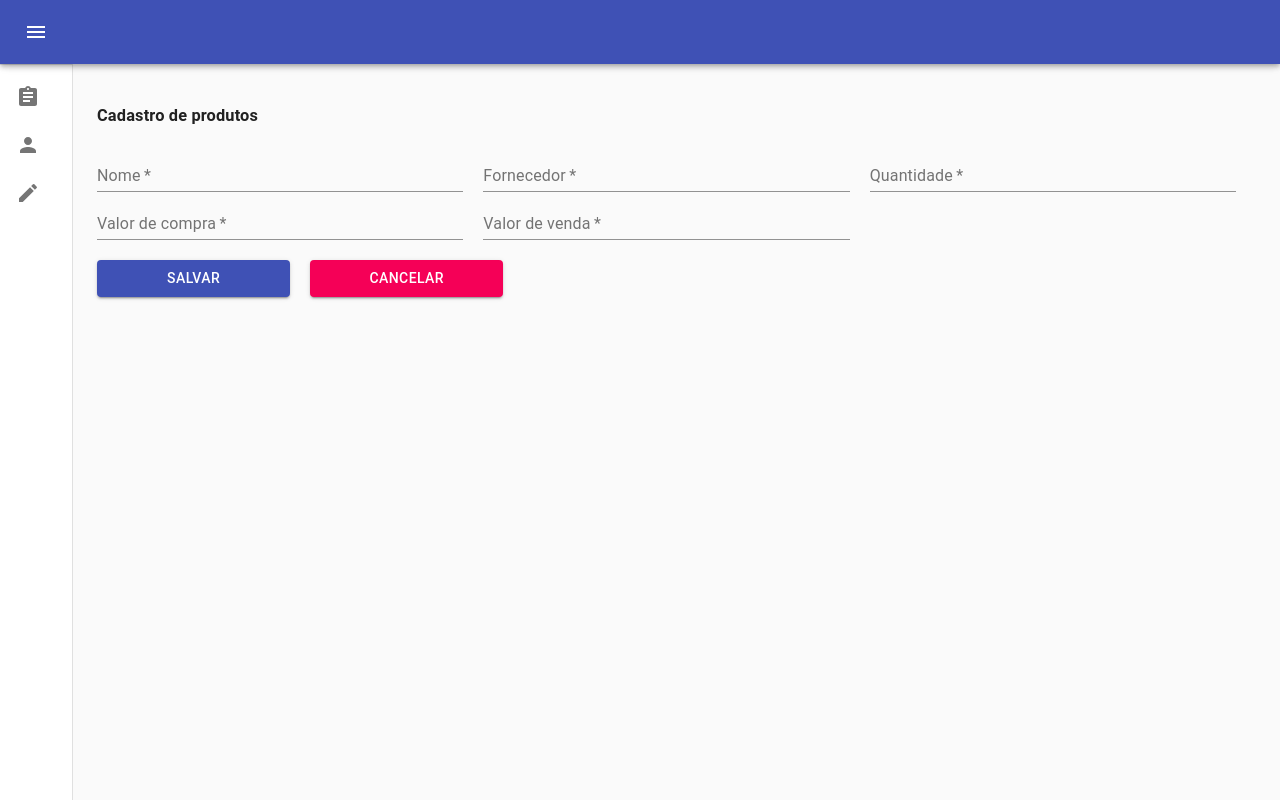
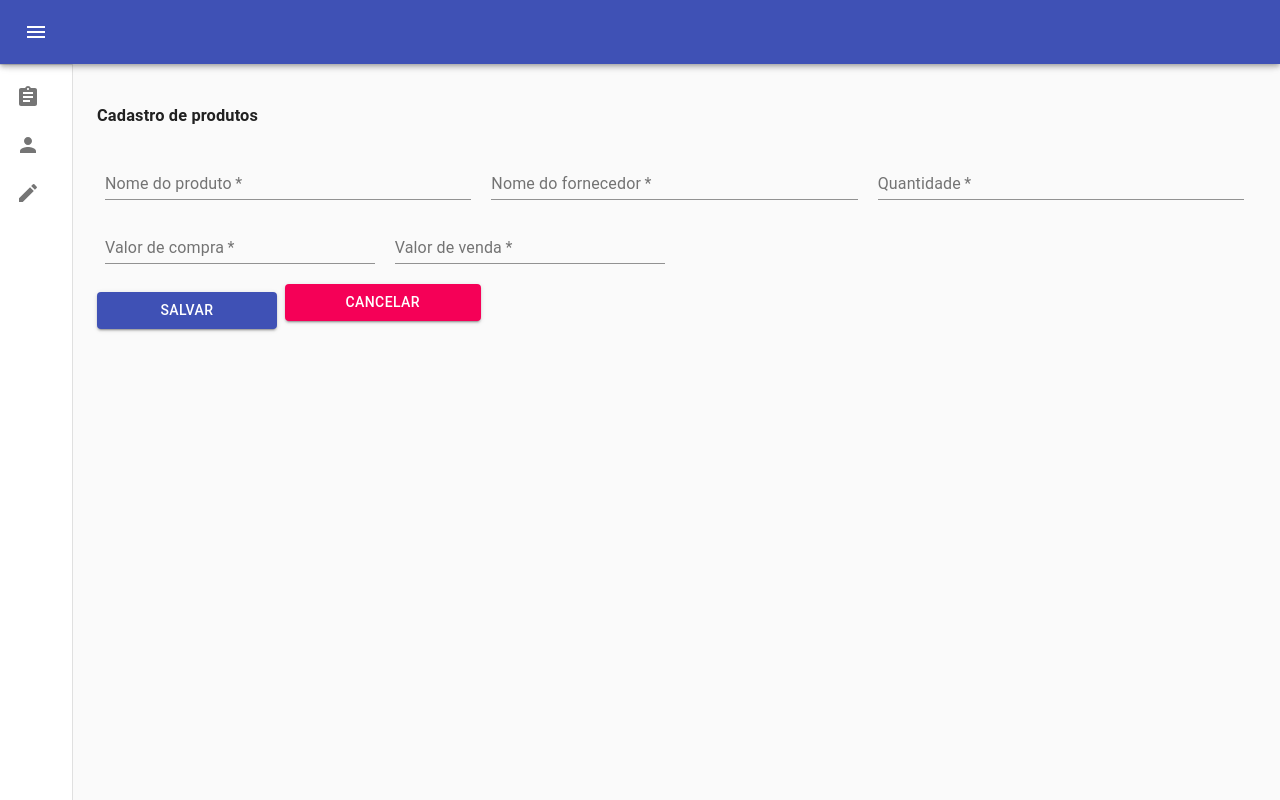
Before and after one commit to AndreFelipe97/Invetory-control-react-material-UI, a React (Create React App) app: page /cadastro-produtos in a window 1280 px wide. Built offline with nearby package versions, Linux system fonts and the light colour scheme.

Commit message:
Foi criado os campos de cadastro de produtos

```diff
--- a/src/Components/Products/ProductForm.jsx
+++ b/src/Components/Products/ProductForm.jsx
@@ -1,86 +1,87 @@
-import React, {useState, useEffect} from 'react'
-import {makeStyles, Grid} from "@material-ui/core";
-import {useHistory} from 'react-router-dom'
+import React, { useState, useEffect } from 'react';
+import { makeStyles, Grid } from '@material-ui/core';
+import { useHistory } from 'react-router-dom';
 
-import api from '../../Services/api'
-import Input from '../../Itens/Input'
-import Button from '../../Itens/Button'
+import api from '../../Services/api';
+import Input from '../../Itens/Input';
+import Button from '../../Itens/Button';
+
 
 const useStyles = makeStyles(theme => ({
     root: {
-        '&.MuiTextField-root': {
+        '& .MuiTextField-root': {
             margin: theme.spacing(1),
             width: 200,
-        }
-    }
-}))
+        },
+    },
+}));
 
-export default props => {
+export default function FormPropsTextFields(props) {
     const classes = useStyles();
-    const [values, setValues] = useState(null);
+    const [values, setValues] = useState(null)
 
-    const handleSubmit = (values) => {
+    const handleSubmit = () => {
         console.log(values)
         api.post('/produtos/', values)
             .then(res => console.log(res))
-    }
+    };
 
     const createInstance = () => {
         setValues({
-            name: null,
-            supplier: null,
-            amount: null,
-            buy: null,
-            sale: null,
+            name: '',
+            supplier: '',
+            amount: '',
+            buy: '',
+            sale: '',
         });
     };
 
     const loadInstance = (id) => {
-        api.get(`/fornecedores/${id}`).then(res => {
+        api.get(`/produtos/${id}`).then(res => {
             setValues(res.data)
         }, err => {
             console.log(err)
         });
-    };
+    }
 
     const loadForm = (id) => {
         if (id) {
-            loadInstance(id);
+            loadInstance(id)
         } else {
-            createInstance();
-        }
-        ;
+            createInstance()
+        };
     };
 
     const handleChange = fieldName => event => {
         console.log(fieldName)
         console.log(event.target.value)
-        setValues({ ...values, [fieldName]: event.target.value });
+        setValues({ ...values, [fieldName]: event.target.value })
     }
 
     useEffect((event) => {
         const id = props.match.params['id'] ? props.match.params['id'] : null
-        loadForm(id);
-    }, []);
+        loadForm(id)
+    }, [])
 
-    let history = useHistory();
+    let history = useHistory()
 
     function handleClick() {
-        history.push("/lista-produtos");
+        history.push('/lista-produtos')
     }
 
     return (
         values && <>
             <h3>Cadastro de produtos</h3>
-            <form className={classes.root} noValidate autoComplete="off">
-                <Grid container
-                      direction="row"
-                      justify="flex-start"
-                      alignItems="flex-start"
+            <form className={classes.root} noValidate autoComplete='off'>
+                <Grid
+                    container
+                    direction='row'
+                    justify='flex-start'
+                    alignContent='flex-start'
                 >
                     <Input
                         id='name'
-                        label="Nome"
+                        label='Nome do produto'
                         required
                         columns={{ xs: 12, sm: 12, md: 4, lg: 4, xl: 4 }}
                         style={{ width: '100%', paddingRight: '20px' }}
@@ -88,7 +89,7 @@ export default props => {
                     />
                     <Input
                         id='supplier'
-                        label="Fornecedor"
+                        label='Nome do fornecedor'
                         required
                         columns={{ xs: 12, sm: 12, md: 4, lg: 4, xl: 4 }}
                         style={{ width: '100%', paddingRight: '20px' }}
@@ -96,46 +97,50 @@ export default props => {
                     />
                     <Input
                         id='amount'
-                        label="Quantidade"
+                        label='Quantidade'
                         required
                         columns={{ xs: 12, sm: 12, md: 4, lg: 4, xl: 4 }}
                         style={{ width: '100%', paddingRight: '20px' }}
                         onChange={handleChange('amount')}
                     />
                 </Grid>
-
-                <Grid container>
+                <Grid
+                    container
+                    direction='row'
+                    justify='flex-start'
+                    alignContent='flex-start'
+                >
                     <Input
                         id='buy'
-                        label="Valor de compra"
+                        label='Valor de compra'
+                        required
                         style={{ width: '100%', paddingRight: '20px' }}
-                        required
-                        columns={{ xs: 12, sm: 12, md: 4, lg: 4, xl: 4 }}
+                        columns={{ xs: 12, sm: 12, md: 3, lg: 3, xl: 3 }}
                         onChange={handleChange('buy')}
                     />
                     <Input
                         id='sale'
-                        label="Valor de venda"
+                        label='Valor de venda'
+                        required
                         style={{ width: '100%', paddingRight: '20px' }}
-                        required
-                        columns={{ xs: 12, sm: 12, md: 4, lg: 4, xl: 4 }}
+                        columns={{ xs: 12, sm: 12, md: 3, lg: 3, xl: 3 }}
                         onChange={handleChange('sale')}
                     />
                 </Grid>
-                <Grid container>
+                <Grid container spacing={2}>
                     <Grid item xs={12} sm={12} md={2} lg={2} xl={2}>
                         <Button
                             variant='contained'
-                            style={{ width: '100%', marginTop:'20px' }}
+                            style={{ width: '100%', marginTop: '20px' }}
                             color='primary'
-                            onClick={e => handleSubmit(values)}
+                            onClick={handleSubmit}
                             name='Salvar'
                         />
                     </Grid>
-                    <Grid item xs={12} sm={12} md={2} lg={2} xl={2}>
+                    <Grid xs={12} sm={12} md={2} lg={2} xl={2} >
                         <Button
                             variant='contained'
-                            style={{ width: '100%', marginLeft: '20px', marginTop:'20px' }}
+                            style={{ width: '100%', marginTop: '20px' }}
                             color='secondary'
                             onClick={handleClick}
                             name='Cancelar'
```
